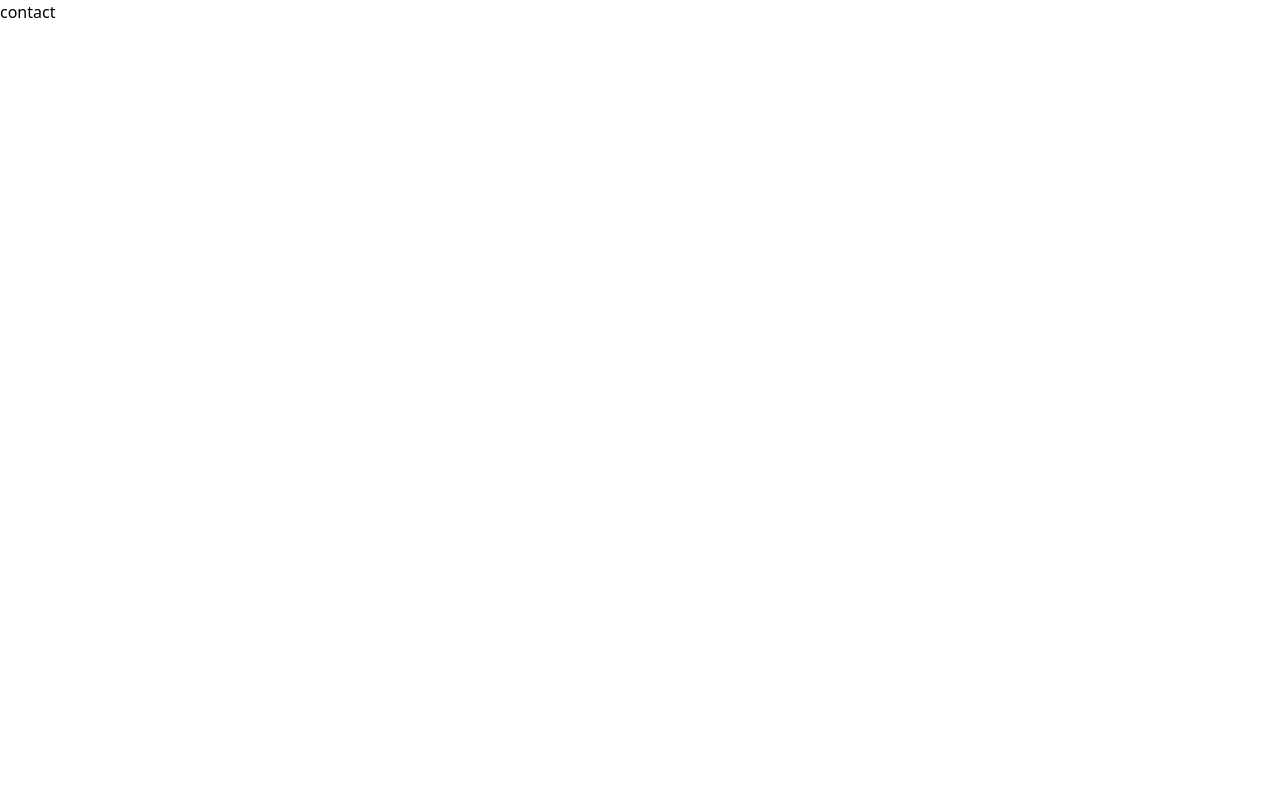
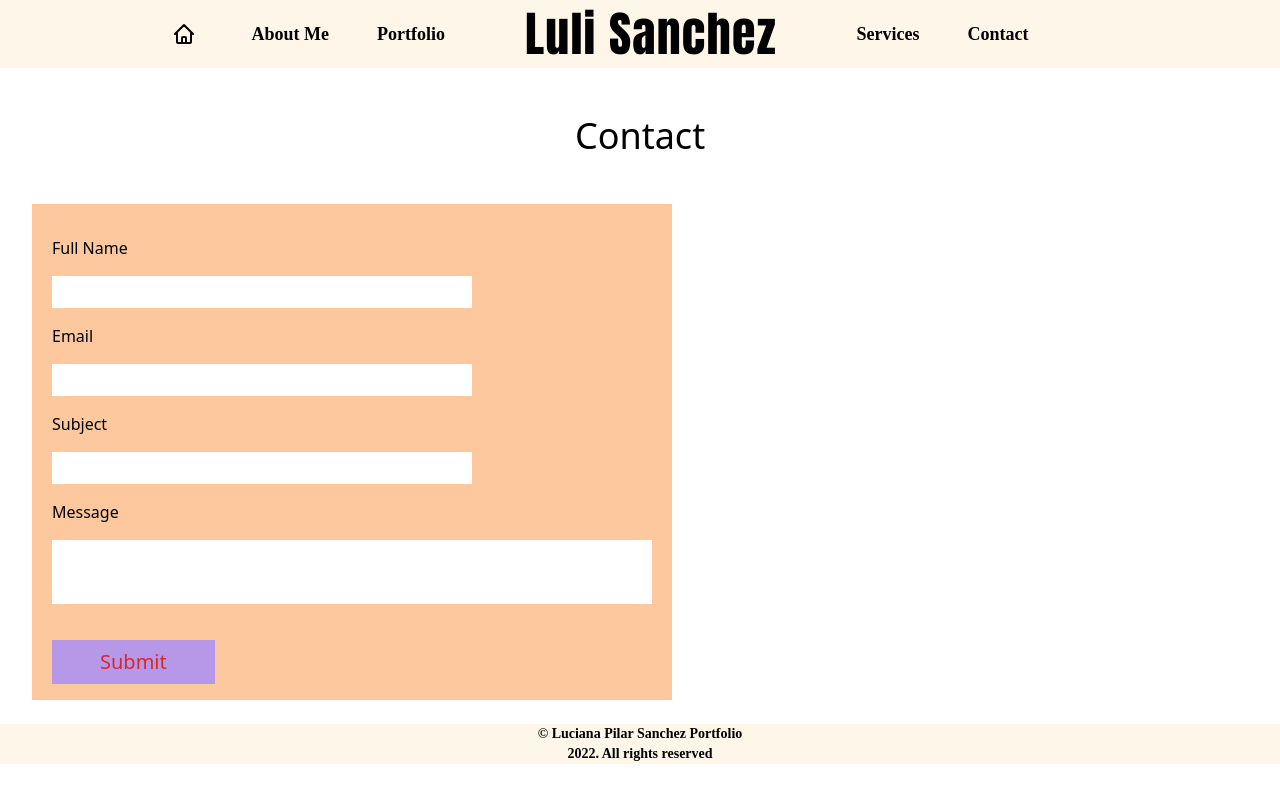
Before and after one commit to JuanmaGre/luli-sanchez-portfolio, a Next.js app: page /contact in a window 1280 px wide. Built offline with nearby package versions, Linux system fonts and the light colour scheme; a web font is replaced by a local one.

Commit message:
services font and colors

```diff
--- a/components/Layout.js
+++ b/components/Layout.js
@@ -40,7 +40,7 @@ const Layout = ({ children , title ,  footer = true, dark = false }) => {
                                 {/* - {new Date().getFullYear()} */}
         {
             footer && (
-                <footer className="bg-[#d1fae5] text-black font-footer font-bold text-sm text-center">
+                <footer className="bg-[#ffedd5]/50 text-black font-footer font-bold text-sm text-center">
                     <div>
                         <h6>&copy; Luciana Pilar Sanchez Portfolio</h6>
                         <p>2022. All rights reserved</p>
--- a/pages/contact.js
+++ b/pages/contact.js
@@ -1,11 +1,68 @@
 import React from 'react'
+import Layout from '../components/Layout'
+
+
 
 function contact() {
     return (
-        <div>
-            contact
-        </div>
-    )
+        <Layout>
+            <div>
+                <h1 className='text-4xl py-12 justify-center text-center'>
+                    Contact
+                </h1>
+                <div className='flex-mb-4'>
+                <form className='main'>
+                    <formGroup className="inputGroup">
+                        <label htmlFor='name' className='inputLabel'>
+                            Full Name
+                        </label>
+                        <input
+                            type='text'
+                            name='name'
+                            className="inputField"
+                        />
+                    </formGroup>
+                    <formGroup className="inputGroup">
+                        <label htmlFor='email' className='inputLabel'>
+                            Email
+                        </label>
+                        <input
+                            type='email'
+                            name='email'
+                            className="inputField"
+                        />
+                    </formGroup>
+                    <formGroup className="inputGroup">
+                        <label htmlFor='subject' className='inputLabel'>
+                            Subject
+                        </label>
+                        <input
+                            type='text'
+                            name='subject'
+                            className="inputField"
+                        />
+                    </formGroup>
+                    <formGroup className="inputMess">
+                        <label htmlFor='message' className='inputLabel'>
+                            Message
+                        </label>
+                        <input
+                            type='text'
+                            name='message'
+                            className="inputField2"
+                        />
+                    </formGroup>
+                    <button
+                        type='submit'
+                        className='buttonSubmit'
+                    >
+                        Submit
+                    </button>
+                </form>
+                </div>
+            </div>
+        </Layout>
+    );
 };
 
 export default contact
--- a/pages/services.js
+++ b/pages/services.js
@@ -6,47 +6,71 @@ import Layout from '../components/Layout'
 function services() {
     return (
         <Layout>
-            <div className='flex-row'>
-                <h1 className='flex justify-center my-4 text-6xl font-title cursor-default'>
+            <div className='flex-row bg-gradient-to-r from-white via-slate-100 to-white'>
+                <h1 className='flex justify-center pt-8 text-5xl font-footer font-semibold cursor-default'>
                     Services
                 </h1>
-                <h4 className='flex justify-center my-6 text-xl font-semibold items-center mb-40 cursor-default'>
-                    Work with me
-                </h4>
 
-                <div className='flex justify-center -mt-32 px-4 mb-12 space-x-36'>
+                <div className='flex justify-center pt-8 px-4 pb-12 space-x-36'>
                     <div>
                         <img
                             src="asd.jpeg"
                             alt=""
-                            width={275}
-                            className='rounded-t-full'
+                            width={300}
+                            className='rounded-full'
                         />
-                        <h1 className='justify-center text-center text-xl pt-5'>
-                            card 1
+                        <h1 className='services'>
+                            Basic
                         </h1>
+                        <p>
+                            4 stories
+                        </p>
+                        <p>
+                            2 posts
+                        </p>
+                        <p>
+                            3 reels
+                        </p>
                     </div>
                     <div>
                         <img
                             src="asd.jpeg"
                             alt=""
-                            width={275}
-                            className='rounded-t-full'
+                            width={300}
+                            className='rounded-full'
                         />
-                        <h1 className='justify-center text-center'>
-                            card 2
+                        <h1 className='services'>
+                            Standard
                         </h1>
+                        <p className=''>
+                            4 stories
+                        </p>
+                        <p className=''>
+                            2 posts
+                        </p>
+                        <p className=''>
+                            3 reels
+                        </p>
                     </div>
                     <div>
                         <img
                             src="asd.jpeg"
                             alt=""
-                            width={275}
-                            className='rounded-t-full'
+                            width={300}
+                            className='rounded-full'
                         />
-                        <h1 className='justify-center text-center'>
-                            card 3
+                        <h1 className='services'>
+                            Premium
                         </h1>
+                        <p>
+                            4 stories
+                        </p>
+                        <p>
+                            2 posts
+                        </p>
+                        <p>
+                            3 reels
+                        </p>
                     </div>
                 </div>
             </div>
--- a/styles/globals.css
+++ b/styles/globals.css
@@ -3,6 +3,7 @@
 @import url('https://fonts.googleapis.com/css2?family=Charmonman:wght@700&display=swap');
 @import url('https://fonts.googleapis.com/css2?family=Anybody:wght@100&display=swap');
 @import url('https://fonts.googleapis.com/css2?family=Chilanka&display=swap');
+@import url('https://fonts.googleapis.com/css2?family=Lato&display=swap');
 
 @tailwind base;
 @tailwind components;
@@ -11,6 +12,14 @@
 @layer base {
     body {
         @apply bg-white;
+    }
+
+    ::-webkit-scrollbar {
+        @apply bg-[#fbbf24]
+    }
+
+    ::-webkit-scrollbar-thumb {
+        @apply bg-[#fef3c7]
     }
 }
 
@@ -39,7 +48,31 @@
         bg-transparent sm:text-2xl sm:px-8 sm:ml-3 sm:py-16 md:py-40 md:mx-12 md:ml-20 md:text-3xl lg:py-60
         lg:ml-32 lg:px-14 xl:ml-44 xl:py-60
     }
-
+    .main {
+        @apply bg-[#fb923c]/50 w-1/2 mx-8 px-5 py-4 mb-6 z-10 flex-col flex-1 justify-center items-center
+    }
+    .inputGroup {
+        @apply h-[50%] w-[70%] flex flex-col border-cyan-600
+    }
+    .inputMess {
+        @apply h-[50%] w-[100%] flex flex-col mb-4
+    }
+    .inputLabel {
+        @apply text-left py-4
+    }
+    .inputField {
+        @apply h-8
+    }
+    .inputField2 {
+        @apply h-16 flex flex-col
+    }
+    .buttonSubmit {
+        @apply px-12 mt-5 py-2 bg-violet-400/80 text-xl text-center text-[#dc2626]
+    }
+    .services {
+        @apply justify-center text-center bg-[#ecfccb] rounded-full text-xl font-services mt-3.5
+        mx-16 hover:text-[#a5b4fc] cursor-pointer
+    }
     @media (max-width: 650px){
         .divLanding {
             @apply my-20 mx-48
@@ -54,5 +87,4 @@
             @apply py-4 mx-28 -ml-2 text-xl
         }
     }
-
 }
--- a/tailwind.config.js
+++ b/tailwind.config.js
@@ -11,6 +11,7 @@ module.exports = {
             't2': ['Charmonman'],
             'footer': ['Anybody'],
             'links': ['Chilanka'],
+            'services': ['Lato'],
         },
         extend: {},
     },
```
